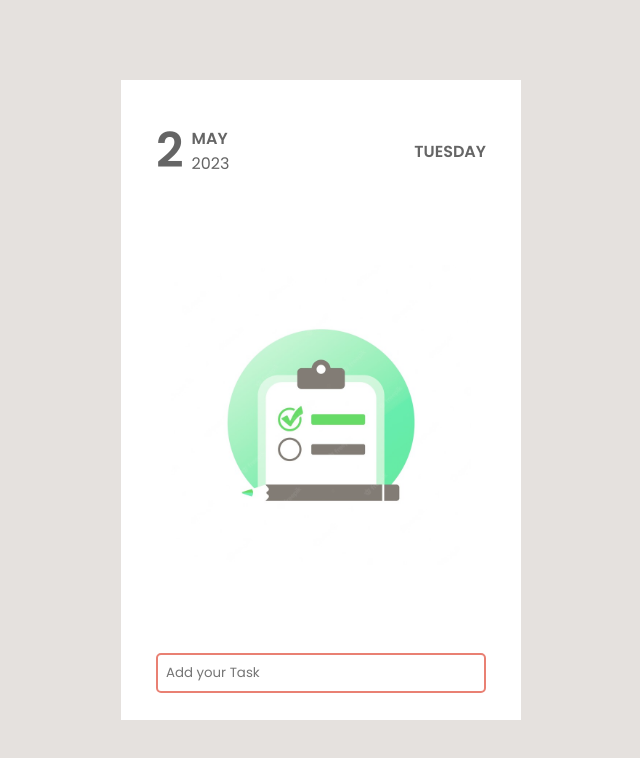
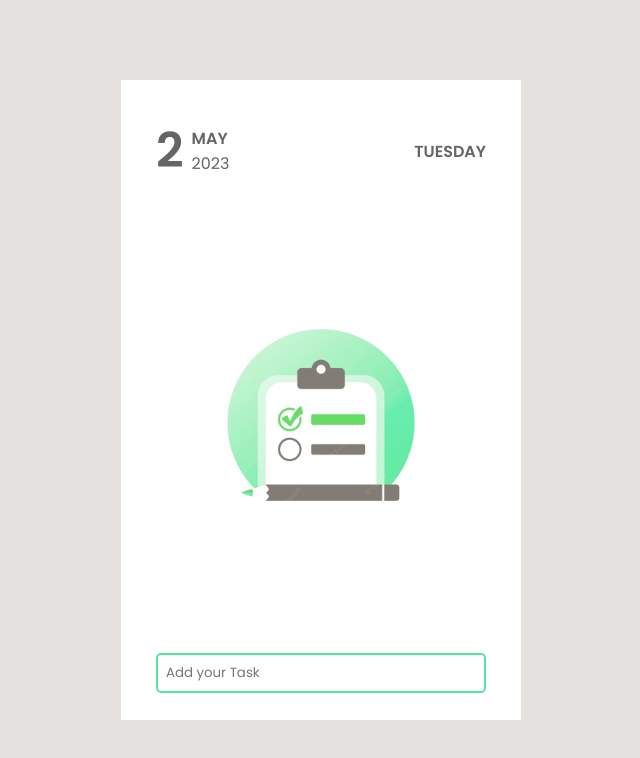
Before and after one commit to Kashyap2701/To-Do-List-in-React, a React (Vite) app: page / in a window 1280 px wide. Both pictures are taken after a click on the element 640 px from the left and 720 px from the top of the page. Shown: the top 758 px of the page, without its empty margins (319-959 px from the left). Built offline with nearby package versions, Linux system fonts and the light colour scheme.

Commit message:
add error-msg feature

```diff
--- a/src/App.css
+++ b/src/App.css
@@ -16,14 +16,6 @@ input{
     border-radius: 5px;
 }
 
-input:focus:invalid{
-  border-color: #e98073;
-}
-
-input:focus:valid{
-  border-color: #56E4A7;
-}
-
 .App{
   display: flex;
   background-color: #e5e1de;
@@ -40,3 +32,16 @@ input:focus:valid{
   padding: 35px;
   position: relative;
 }
+
+.input-field{
+  position: relative;
+}
+.input-field p{
+  position: absolute;
+  right: 0;
+  top:-25px
+}
+
+.error{
+  color: #e98073;
+}
--- a/src/App.jsx
+++ b/src/App.jsx
@@ -10,7 +10,7 @@ function App() {
   const [isPlusButton,setPlusButton] = useState(true);
   const [task,setTask] = useState('');
   const [todos,setTodos] = useState(JSON.parse(localStorage.getItem('todos'))|| []);
-  // const [currentDate,setCurre]
+  const [error,setError] = useState(false);
 
   // whenever todos change store it to local storage
   useEffect(()=>{
@@ -38,8 +38,13 @@ function App() {
     // when key pressed will be ENTER KEY
     if(e.key=='Enter'){
 
-      if(task.trim()=='')
+      if(task.trim()==''){
+        setError(true);
+        setTimeout(() => {
+          setError(false);
+        }, 2000);
         return;
+      }
 
       const todo = {
         id:v4(),
@@ -79,7 +84,11 @@ function App() {
             <TodoList todos={todos} updateTodoStatus={updateTodoStatus} deleteHandler={deleteHandler}/>
             { isPlusButton
               ? <PlusButton handler={PlusButtonHandler}/>
-              : <input
+              : (
+                <>
+                <div className='input-field'>
+                {error && <p className='error'>enter valid input</p> }
+                  <input
                       type="text"
                       placeholder="Add your Task"
                       value={task}
@@ -88,6 +97,9 @@ function App() {
                       autoFocus
                       required
                   />
+                </div>
+                </>
+              )
             }
         </div>
       </div>
--- a/src/components/TodoList.jsx
+++ b/src/components/TodoList.jsx
@@ -14,6 +14,7 @@ function TodoList({todos,updateTodoStatus,deleteHandler}) {
         }
     </div>
   )
+
 }
 
 export default TodoList;
```
Lines whose indentation alone changed are shown as unchanged.
